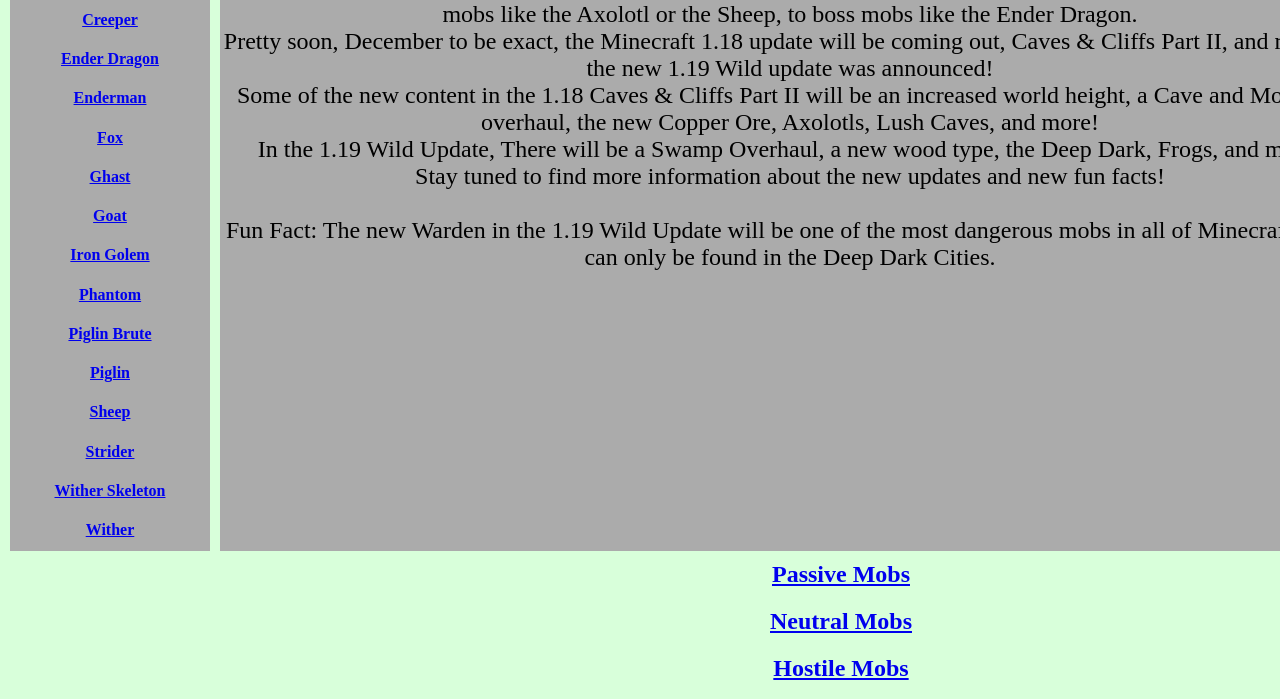
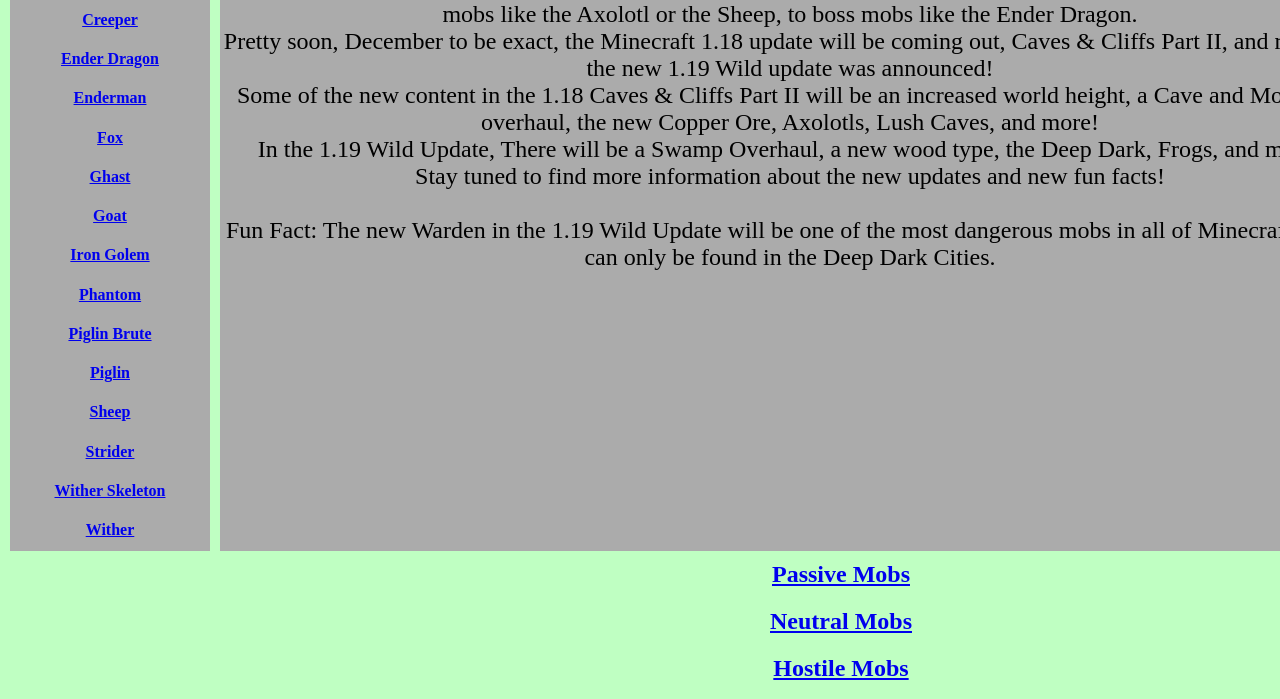
Before and after one commit to Saladbar0/Minecraft, a plain HTML site: page index.html in a window 1280 px wide. Shown: the part 279-978 px from the top of the page. Drawn offline with Linux system fonts and the light colour scheme.

Commit message:
Update Styles.css

```diff
--- a/Styles.css
+++ b/Styles.css
@@ -1,5 +1,5 @@
 body {
-  background-color:#D8FFDA;
+  background-color:#BFFFC2;
 }
 
 .MainPage {
```
